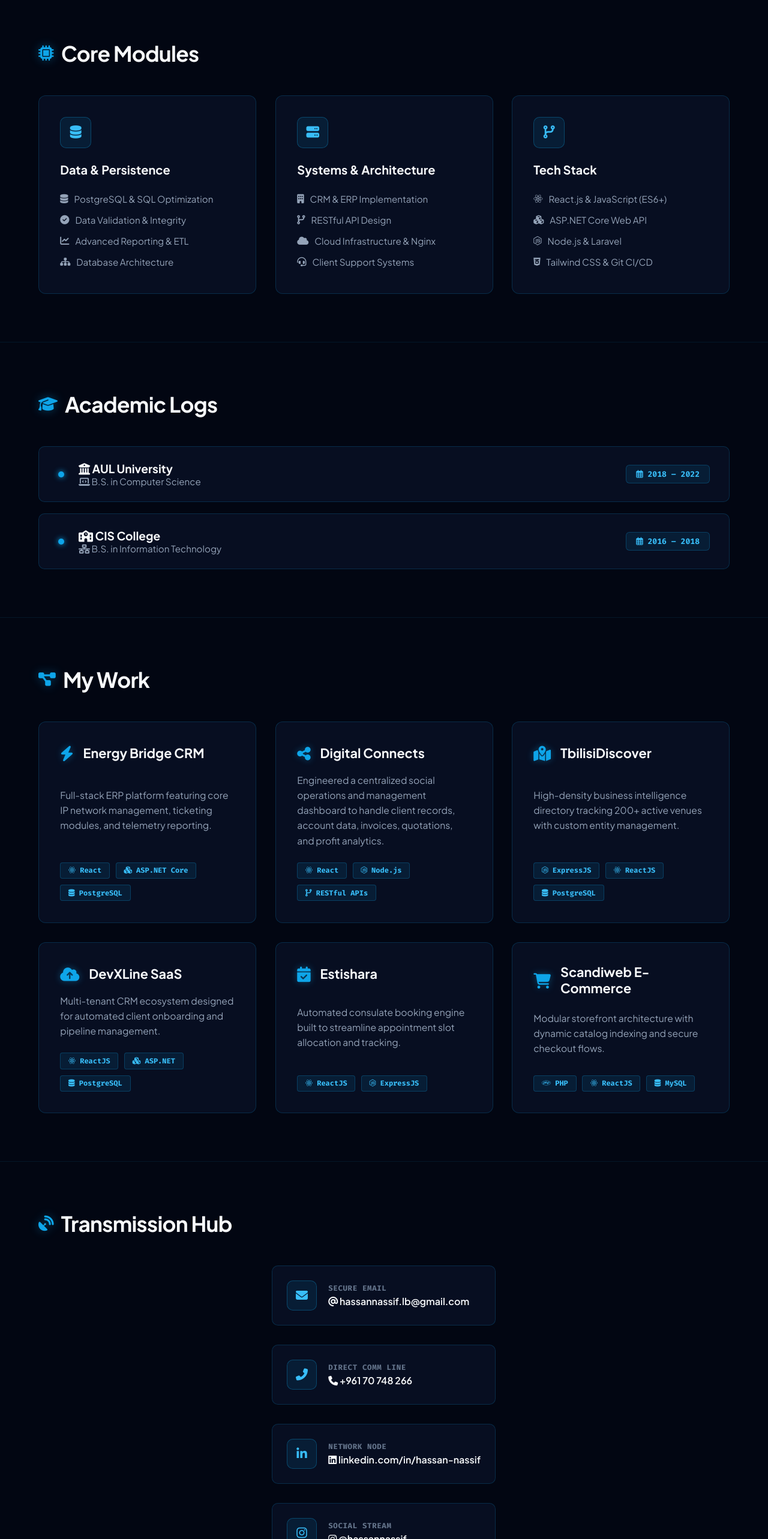
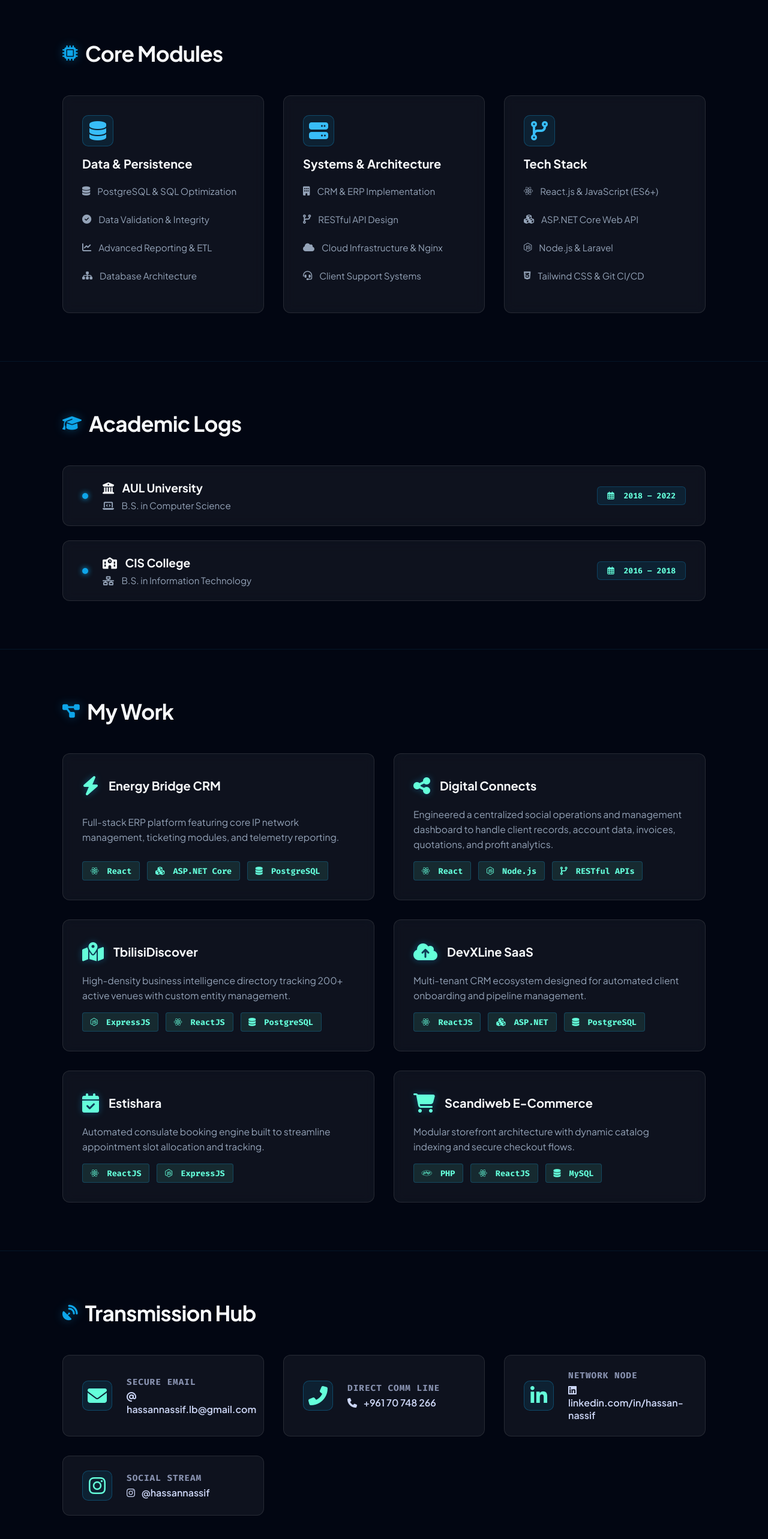
Before and after one commit to HassanNassif1/portfolio, a React (Vite) app in the folder vite-project/: page / in a window 1280 px wide. Shown: the part 963-3529 px from the top of the page at 60% size. Built offline with nearby package versions, Linux system fonts and the light colour scheme.

Commit message:
Update contact info: phone number and LinkedIn URL, center Transmission Hub

```diff
--- a/vite-project/src/App.jsx
+++ b/vite-project/src/App.jsx
@@ -159,11 +159,9 @@ const App = () => {
                 <div className="tech-corner bl"></div>
                 <div className="tech-corner br"></div>
               </div>
-
             </div>
 
             <div className="hero-content animate-on-scroll fade-in-up">
-
               <h1 className="name">Hassan Nassif</h1>
               <p className="title">&gt; Software Engineer & Full-Stack Developer_</p>
               <p className="bio">
@@ -174,7 +172,6 @@ const App = () => {
                 <a href="mailto:hassannassif.lb@gmail.com" className="btn btn-primary">
                   <i className="fas fa-terminal"></i> Initialize Contact
                 </a>
-
               </div>
               <div className="social-links">
                 <a href="https://www.instagram.com/hassan_nassiff?igsh=MWZvdmdtdWUxbWdwcg%3D%3D&utm_source=qr" target="_blank" rel="noopener noreferrer" className="social-icon">
@@ -189,39 +186,39 @@ const App = () => {
         </header>
 
         <section className="section skills-section">
-          <div className="section-content-wrapper">
+          <div className="section-content-wrapper" style={{ maxWidth: '1400px', margin: '0 auto', padding: '0 40px' }}>
             <div className="section-header animate-on-scroll fade-in-up">
               <h2 className="section-title"><i className="fas fa-microchip"></i> Core Modules</h2>
             </div>
-            <div className="skills-grid">
-              <div className="skill-card animate-on-scroll fade-in-up">
-                <div className="skill-icon-box"><i className="fas fa-database"></i></div>
-                <h3>Data & Persistence</h3>
-                <ul>
-                  <li><i className="fas fa-database" style={{ marginRight: '10px' }}></i> PostgreSQL & SQL Optimization</li>
-                  <li><i className="fas fa-check-circle" style={{ marginRight: '10px' }}></i> Data Validation & Integrity</li>
-                  <li><i className="fas fa-chart-line" style={{ marginRight: '10px' }}></i> Advanced Reporting & ETL</li>
-                  <li><i className="fas fa-sitemap" style={{ marginRight: '10px' }}></i> Database Architecture</li>
+            <div className="skills-grid" style={{ display: 'grid', gridTemplateColumns: 'repeat(auto-fit, minmax(320px, 1fr))', gap: '2rem', width: '100%' }}>
+              <div className="skill-card animate-on-scroll fade-in-up" style={{ padding: '2rem', background: 'rgba(255,255,255,0.05)', borderRadius: '12px', border: '1px solid rgba(255,255,255,0.1)' }}>
+                <div className="skill-icon-box" style={{ fontSize: '2rem', marginBottom: '1rem' }}><i className="fas fa-database"></i></div>
+                <h3 style={{ marginBottom: '1rem' }}>Data & Persistence</h3>
+                <ul style={{ listStyle: 'none', padding: 0 }}>
+                  <li style={{ marginBottom: '0.75rem' }}><i className="fas fa-database" style={{ marginRight: '12px' }}></i> PostgreSQL & SQL Optimization</li>
+                  <li style={{ marginBottom: '0.75rem' }}><i className="fas fa-check-circle" style={{ marginRight: '12px' }}></i> Data Validation & Integrity</li>
+                  <li style={{ marginBottom: '0.75rem' }}><i className="fas fa-chart-line" style={{ marginRight: '12px' }}></i> Advanced Reporting & ETL</li>
+                  <li style={{ marginBottom: '0.75rem' }}><i className="fas fa-sitemap" style={{ marginRight: '12px' }}></i> Database Architecture</li>
                 </ul>
               </div>
-              <div className="skill-card animate-on-scroll fade-in-up" style={{ animationDelay: '0.15s' }}>
-                <div className="skill-icon-box"><i className="fas fa-server"></i></div>
-                <h3>Systems & Architecture</h3>
-                <ul>
-                  <li><i className="fas fa-building" style={{ marginRight: '10px' }}></i> CRM & ERP Implementation</li>
-                  <li><i className="fas fa-code-branch" style={{ marginRight: '10px' }}></i> RESTful API Design</li>
-                  <li><i className="fas fa-cloud" style={{ marginRight: '10px' }}></i> Cloud Infrastructure & Nginx</li>
-                  <li><i className="fas fa-headset" style={{ marginRight: '10px' }}></i> Client Support Systems</li>
+              <div className="skill-card animate-on-scroll fade-in-up" style={{ animationDelay: '0.15s', padding: '2rem', background: 'rgba(255,255,255,0.05)', borderRadius: '12px', border: '1px solid rgba(255,255,255,0.1)' }}>
+                <div className="skill-icon-box" style={{ fontSize: '2rem', marginBottom: '1rem' }}><i className="fas fa-server"></i></div>
+                <h3 style={{ marginBottom: '1rem' }}>Systems & Architecture</h3>
+                <ul style={{ listStyle: 'none', padding: 0 }}>
+                  <li style={{ marginBottom: '0.75rem' }}><i className="fas fa-building" style={{ marginRight: '12px' }}></i> CRM & ERP Implementation</li>
+                  <li style={{ marginBottom: '0.75rem' }}><i className="fas fa-code-branch" style={{ marginRight: '12px' }}></i> RESTful API Design</li>
+                  <li style={{ marginBottom: '0.75rem' }}><i className="fas fa-cloud" style={{ marginRight: '12px' }}></i> Cloud Infrastructure & Nginx</li>
+                  <li style={{ marginBottom: '0.75rem' }}><i className="fas fa-headset" style={{ marginRight: '12px' }}></i> Client Support Systems</li>
                 </ul>
               </div>
-              <div className="skill-card animate-on-scroll fade-in-up" style={{ animationDelay: '0.3s' }}>
-                <div className="skill-icon-box"><i className="fas fa-code-branch"></i></div>
-                <h3>Tech Stack</h3>
-                <ul>
-                  <li><i className="fab fa-react" style={{ marginRight: '10px' }}></i> React.js & JavaScript (ES6+)</li>
-                  <li><i className="fas fa-cubes" style={{ marginRight: '10px' }}></i> ASP.NET Core Web API</li>
-                  <li><i className="fab fa-node-js" style={{ marginRight: '10px' }}></i> Node.js & Laravel</li>
-                  <li><i className="fab fa-css3-alt" style={{ marginRight: '10px' }}></i> Tailwind CSS & Git CI/CD</li>
+              <div className="skill-card animate-on-scroll fade-in-up" style={{ animationDelay: '0.3s', padding: '2rem', background: 'rgba(255,255,255,0.05)', borderRadius: '12px', border: '1px solid rgba(255,255,255,0.1)' }}>
+                <div className="skill-icon-box" style={{ fontSize: '2rem', marginBottom: '1rem' }}><i className="fas fa-code-branch"></i></div>
+                <h3 style={{ marginBottom: '1rem' }}>Tech Stack</h3>
+                <ul style={{ listStyle: 'none', padding: 0 }}>
+                  <li style={{ marginBottom: '0.75rem' }}><i className="fab fa-react" style={{ marginRight: '12px' }}></i> React.js & JavaScript (ES6+)</li>
+                  <li style={{ marginBottom: '0.75rem' }}><i className="fas fa-cubes" style={{ marginRight: '12px' }}></i> ASP.NET Core Web API</li>
+                  <li style={{ marginBottom: '0.75rem' }}><i className="fab fa-node-js" style={{ marginRight: '12px' }}></i> Node.js & Laravel</li>
+                  <li style={{ marginBottom: '0.75rem' }}><i className="fab fa-css3-alt" style={{ marginRight: '12px' }}></i> Tailwind CSS & Git CI/CD</li>
                 </ul>
               </div>
             </div>
@@ -229,48 +226,48 @@ const App = () => {
         </section>
 
         <section className="section edu-section">
-          <div className="section-content-wrapper">
+          <div className="section-content-wrapper" style={{ maxWidth: '1400px', margin: '0 auto', padding: '0 40px' }}>
             <div className="section-header animate-on-scroll fade-in-up">
               <h2 className="section-title"><i className="fas fa-graduation-cap"></i> Academic Logs</h2>
             </div>
-            <div className="edu-list">
-              <div className="edu-item animate-on-scroll fade-in-up">
+            <div className="edu-list" style={{ display: 'flex', flexDirection: 'column', gap: '1.5rem', width: '100%' }}>
+              <div className="edu-item animate-on-scroll fade-in-up" style={{ display: 'flex', justifyContent: 'space-between', alignItems: 'center', padding: '1.5rem 2rem', background: 'rgba(255,255,255,0.05)', borderRadius: '12px', border: '1px solid rgba(255,255,255,0.1)', flexWrap: 'wrap' }}>
                 <div className="edu-dot"></div>
                 <div className="edu-content">
-                  <h3><i className="fas fa-university"></i> AUL University</h3>
-                  <p><i className="fas fa-laptop-code"></i> B.S. in Computer Science</p>
+                  <h3 style={{ marginBottom: '0.5rem' }}><i className="fas fa-university" style={{ marginRight: '10px' }}></i> AUL University</h3>
+                  <p><i className="fas fa-laptop-code" style={{ marginRight: '10px' }}></i> B.S. in Computer Science</p>
                 </div>
-                <span className="edu-date"><i className="far fa-calendar-alt"></i> 2018 – 2022</span>
+                <span className="edu-date" style={{ color: '#64ffda' }}><i className="far fa-calendar-alt" style={{ marginRight: '8px' }}></i> 2018 – 2022</span>
               </div>
-              <div className="edu-item animate-on-scroll fade-in-up" style={{ animationDelay: '0.15s' }}>
+              <div className="edu-item animate-on-scroll fade-in-up" style={{ animationDelay: '0.15s', display: 'flex', justifyContent: 'space-between', alignItems: 'center', padding: '1.5rem 2rem', background: 'rgba(255,255,255,0.05)', borderRadius: '12px', border: '1px solid rgba(255,255,255,0.1)', flexWrap: 'wrap' }}>
                 <div className="edu-dot"></div>
                 <div className="edu-content">
-                  <h3><i className="fas fa-school"></i> CIS College</h3>
-                  <p><i className="fas fa-network-wired"></i> B.S. in Information Technology</p>
+                  <h3 style={{ marginBottom: '0.5rem' }}><i className="fas fa-school" style={{ marginRight: '10px' }}></i> CIS College</h3>
+                  <p><i className="fas fa-network-wired" style={{ marginRight: '10px' }}></i> B.S. in Information Technology</p>
                 </div>
-                <span className="edu-date"><i className="far fa-calendar-alt"></i> 2016 – 2018</span>
+                <span className="edu-date" style={{ color: '#64ffda' }}><i className="far fa-calendar-alt" style={{ marginRight: '8px' }}></i> 2016 – 2018</span>
               </div>
             </div>
           </div>
         </section>
 
         <section id="projects" className="section projects-section">
-          <div className="section-content-wrapper">
+          <div className="section-content-wrapper" style={{ maxWidth: '1400px', margin: '0 auto', padding: '0 40px' }}>
             <div className="section-header animate-on-scroll fade-in-up">
               <h2 className="section-title"><i className="fas fa-project-diagram"></i> My Work</h2>
             </div>
-            <div className="projects-grid">
+            <div className="projects-grid" style={{ display: 'grid', gridTemplateColumns: 'repeat(auto-fit, minmax(350px, 1fr))', gap: '2rem', width: '100%' }}>
               {projects.map((project, index) => (
-                <div className="project-card animate-on-scroll fade-in-up" key={index} style={{ animationDelay: `${index * 0.1}s` }}>
-                  <div className="project-top">
-                    <div className="folder-icon"><i className={`fas ${project.icon}`}></i></div>
-                    <h3>{project.title}</h3>
+                <div className="project-card animate-on-scroll fade-in-up" key={index} style={{ animationDelay: `${index * 0.1}s`, padding: '2rem', background: 'rgba(255,255,255,0.05)', borderRadius: '12px', border: '1px solid rgba(255,255,255,0.1)', transition: 'all 0.3s ease' }}>
+                  <div className="project-top" style={{ display: 'flex', alignItems: 'center', gap: '1rem', marginBottom: '1rem' }}>
+                    <div className="folder-icon" style={{ fontSize: '2rem', color: '#64ffda' }}><i className={`fas ${project.icon}`}></i></div>
+                    <h3 style={{ fontSize: '1.25rem' }}>{project.title}</h3>
                   </div>
-                  <p>{project.desc}</p>
-                  <div className="project-tech-list">
+                  <p style={{ marginBottom: '1rem', lineHeight: '1.6' }}>{project.desc}</p>
+                  <div className="project-tech-list" style={{ display: 'flex', flexWrap: 'wrap', gap: '0.75rem' }}>
                     {project.tech.map((t, i) => (
-                      <span key={i} className="project-tech">
-                        <i className={getTechIcon(t)}></i> {t}
+                      <span key={i} className="project-tech" style={{ padding: '0.4rem 0.8rem', background: 'rgba(100, 255, 218, 0.1)', borderRadius: '4px', fontSize: '0.85rem', color: '#64ffda' }}>
+                        <i className={getTechIcon(t)} style={{ marginRight: '6px' }}></i> {t}
                       </span>
                     ))}
                   </div>
@@ -281,38 +278,80 @@ const App = () => {
         </section>
 
         <section id="contact" className="section contact-section">
-          <div className="section-content-wrapper">
+          <div className="section-content-wrapper" style={{ maxWidth: '1400px', margin: '0 auto', padding: '0 40px' }}>
             <div className="section-header animate-on-scroll fade-in-up">
               <h2 className="section-title"><i className="fas fa-satellite-dish"></i> Transmission Hub</h2>
             </div>
-            <div className="contact-container" style={{ display: 'flex', justifyContent: 'center', alignItems: 'center', flexDirection: 'column' }}>
-              <div className="contact-info animate-on-scroll fade-in-left" style={{ display: 'flex', flexWrap: 'wrap', justifyContent: 'center', gap: '2rem', maxWidth: '800px' }}>
-                <div className="contact-item">
-                  <div className="contact-icon-box"><i className="fas fa-envelope"></i></div>
+            <div className="contact-container" style={{ display: 'flex', justifyContent: 'center', alignItems: 'center', width: '100%' }}>
+              <div className="contact-info animate-on-scroll fade-in-left" style={{
+                display: 'grid',
+                gridTemplateColumns: 'repeat(auto-fit, minmax(280px, 1fr))',
+                gap: '2rem',
+                width: '100%',
+                maxWidth: '1200px'
+              }}>
+                <div className="contact-item" style={{
+                  display: 'flex',
+                  alignItems: 'center',
+                  gap: '1.5rem',
+                  padding: '1.5rem 2rem',
+                  background: 'rgba(255,255,255,0.05)',
+                  borderRadius: '12px',
+                  border: '1px solid rgba(255,255,255,0.1)',
+                  transition: 'all 0.3s ease'
+                }}>
+                  <div className="contact-icon-box" style={{ fontSize: '2rem', color: '#64ffda', minWidth: '50px' }}><i className="fas fa-envelope"></i></div>
                   <div>
-                    <h4>Secure Email</h4>
-                    <a href="mailto:hassannassif.lb@gmail.com"><i className="fas fa-at"></i> hassannassif.lb@gmail.com</a>
+                    <h4 style={{ fontSize: '0.9rem', textTransform: 'uppercase', letterSpacing: '1px', color: '#8892b0', marginBottom: '0.25rem' }}>Secure Email</h4>
+                    <a href="mailto:hassannassif.lb@gmail.com" style={{ color: '#ccd6f6', textDecoration: 'none', fontSize: '1rem' }}><i className="fas fa-at" style={{ marginRight: '8px' }}></i> hassannassif.lb@gmail.com</a>
                   </div>
                 </div>
-                <div className="contact-item">
-                  <div className="contact-icon-box"><i className="fas fa-phone-alt"></i></div>
+                <div className="contact-item" style={{
+                  display: 'flex',
+                  alignItems: 'center',
+                  gap: '1.5rem',
+                  padding: '1.5rem 2rem',
+                  background: 'rgba(255,255,255,0.05)',
+                  borderRadius: '12px',
+                  border: '1px solid rgba(255,255,255,0.1)',
+                  transition: 'all 0.3s ease'
+                }}>
+                  <div className="contact-icon-box" style={{ fontSize: '2rem', color: '#64ffda', minWidth: '50px' }}><i className="fas fa-phone-alt"></i></div>
                   <div>
-                    <h4>Direct Comm Line</h4>
-                    <a href="tel:+96170748266"><i className="fas fa-phone"></i> +961 70 748 266</a>
+                    <h4 style={{ fontSize: '0.9rem', textTransform: 'uppercase', letterSpacing: '1px', color: '#8892b0', marginBottom: '0.25rem' }}>Direct Comm Line</h4>
+                    <a href="tel:+96170748266" style={{ color: '#ccd6f6', textDecoration: 'none', fontSize: '1rem' }}><i className="fas fa-phone" style={{ marginRight: '8px' }}></i> +961 70 748 266</a>
                   </div>
                 </div>
-                <div className="contact-item">
-                  <div className="contact-icon-box"><i className="fab fa-linkedin-in"></i></div>
+                <div className="contact-item" style={{
+                  display: 'flex',
+                  alignItems: 'center',
+                  gap: '1.5rem',
+                  padding: '1.5rem 2rem',
+                  background: 'rgba(255,255,255,0.05)',
+                  borderRadius: '12px',
+                  border: '1px solid rgba(255,255,255,0.1)',
+                  transition: 'all 0.3s ease'
+                }}>
+                  <div className="contact-icon-box" style={{ fontSize: '2rem', color: '#64ffda', minWidth: '50px' }}><i className="fab fa-linkedin-in"></i></div>
                   <div>
-                    <h4>Network Node</h4>
-                    <a href="https://www.linkedin.com/in/hassan-nassif-0b6b29313/" target="_blank" rel="noopener noreferrer"><i className="fab fa-linkedin"></i> linkedin.com/in/hassan-nassif</a>
+                    <h4 style={{ fontSize: '0.9rem', textTransform: 'uppercase', letterSpacing: '1px', color: '#8892b0', marginBottom: '0.25rem' }}>Network Node</h4>
+                    <a href="https://www.linkedin.com/in/hassan-nassif-0b6b29313/" target="_blank" rel="noopener noreferrer" style={{ color: '#ccd6f6', textDecoration: 'none', fontSize: '1rem' }}><i className="fab fa-linkedin" style={{ marginRight: '8px' }}></i> linkedin.com/in/hassan-nassif</a>
                   </div>
                 </div>
-                <div className="contact-item">
-                  <div className="contact-icon-box"><i className="fab fa-instagram"></i></div>
+                <div className="contact-item" style={{
+                  display: 'flex',
+                  alignItems: 'center',
+                  gap: '1.5rem',
+                  padding: '1.5rem 2rem',
+                  background: 'rgba(255,255,255,0.05)',
+                  borderRadius: '12px',
+                  border: '1px solid rgba(255,255,255,0.1)',
+                  transition: 'all 0.3s ease'
+                }}>
+                  <div className="contact-icon-box" style={{ fontSize: '2rem', color: '#64ffda', minWidth: '50px' }}><i className="fab fa-instagram"></i></div>
                   <div>
-                    <h4>Social Stream</h4>
-                    <a href="https://www.instagram.com/hassan_nassiff?igsh=MWZvdmdtdWUxbWdwcg%3D%3D&utm_source=qr" target="_blank" rel="noopener noreferrer"><i className="fab fa-instagram"></i> @hassannassif</a>
+                    <h4 style={{ fontSize: '0.9rem', textTransform: 'uppercase', letterSpacing: '1px', color: '#8892b0', marginBottom: '0.25rem' }}>Social Stream</h4>
+                    <a href="https://www.instagram.com/hassan_nassiff?igsh=MWZvdmdtdWUxbWdwcg%3D%3D&utm_source=qr" target="_blank" rel="noopener noreferrer" style={{ color: '#ccd6f6', textDecoration: 'none', fontSize: '1rem' }}><i className="fab fa-instagram" style={{ marginRight: '8px' }}></i> @hassannassif</a>
                   </div>
                 </div>
               </div>
@@ -321,13 +360,13 @@ const App = () => {
         </section>
       </div>
 
-      <footer className="footer">
-        <div className="footer-content">
-          <p>
-            <i className="fas fa-terminal"></i> hassannassif.lb@gmail.com &nbsp;·&nbsp;
-            <i className="fas fa-phone-alt"></i> +961 70 748 266
+      <footer className="footer" style={{ padding: '2rem 0', textAlign: 'center', borderTop: '1px solid rgba(255,255,255,0.1)', marginTop: '2rem' }}>
+        <div className="footer-content" style={{ maxWidth: '1400px', margin: '0 auto', padding: '0 40px' }}>
+          <p style={{ marginBottom: '0.5rem' }}>
+            <i className="fas fa-terminal" style={{ marginRight: '8px' }}></i> hassannassif.lb@gmail.com &nbsp;·&nbsp;
+            <i className="fas fa-phone-alt" style={{ marginRight: '8px' }}></i> +961 70 748 266
           </p>
-          <p className="footer-meta">© 2026 Hassan Nassif </p>
+          <p className="footer-meta" style={{ color: '#8892b0', fontSize: '0.9rem' }}>© 2026 Hassan Nassif</p>
         </div>
       </footer>
     </div>
```
